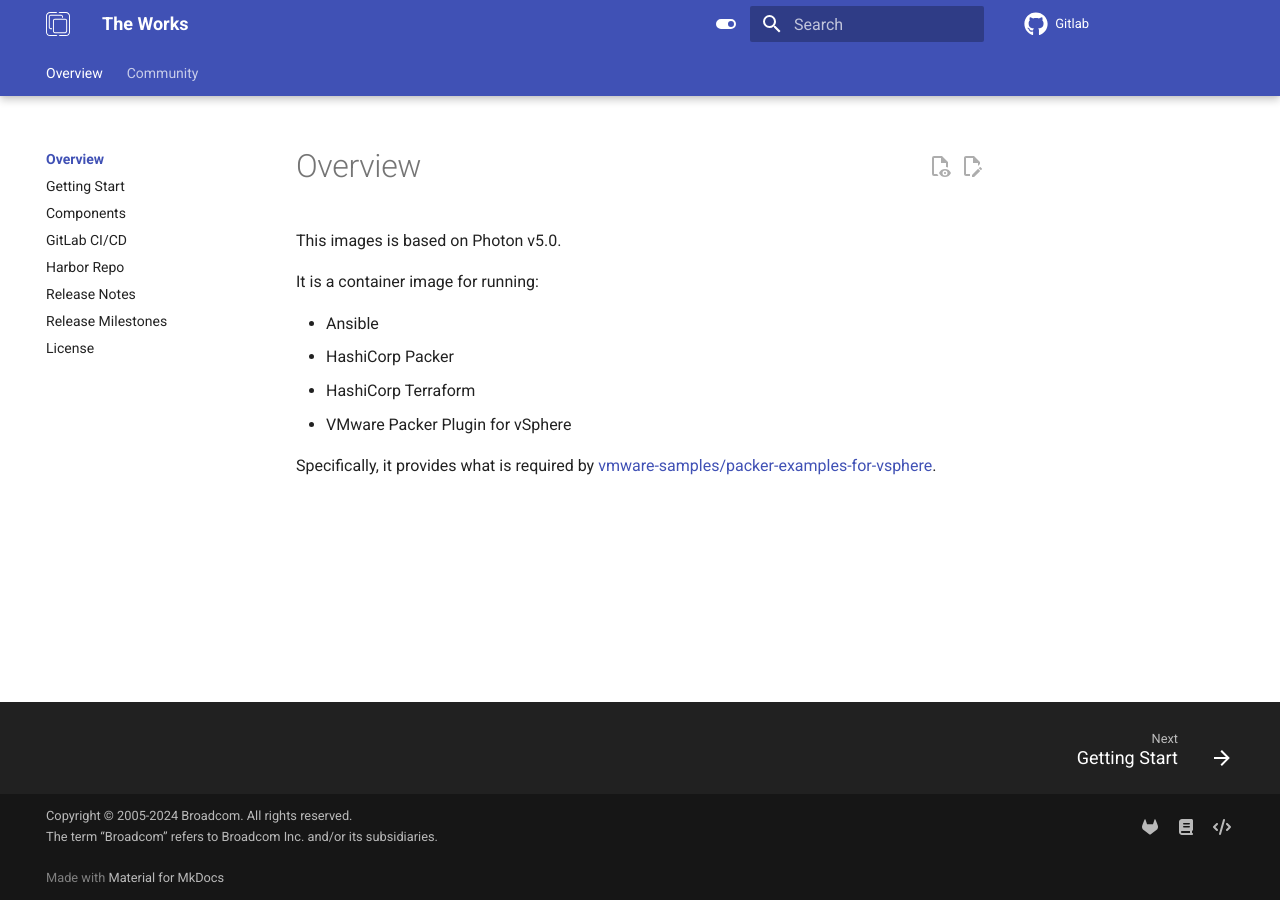
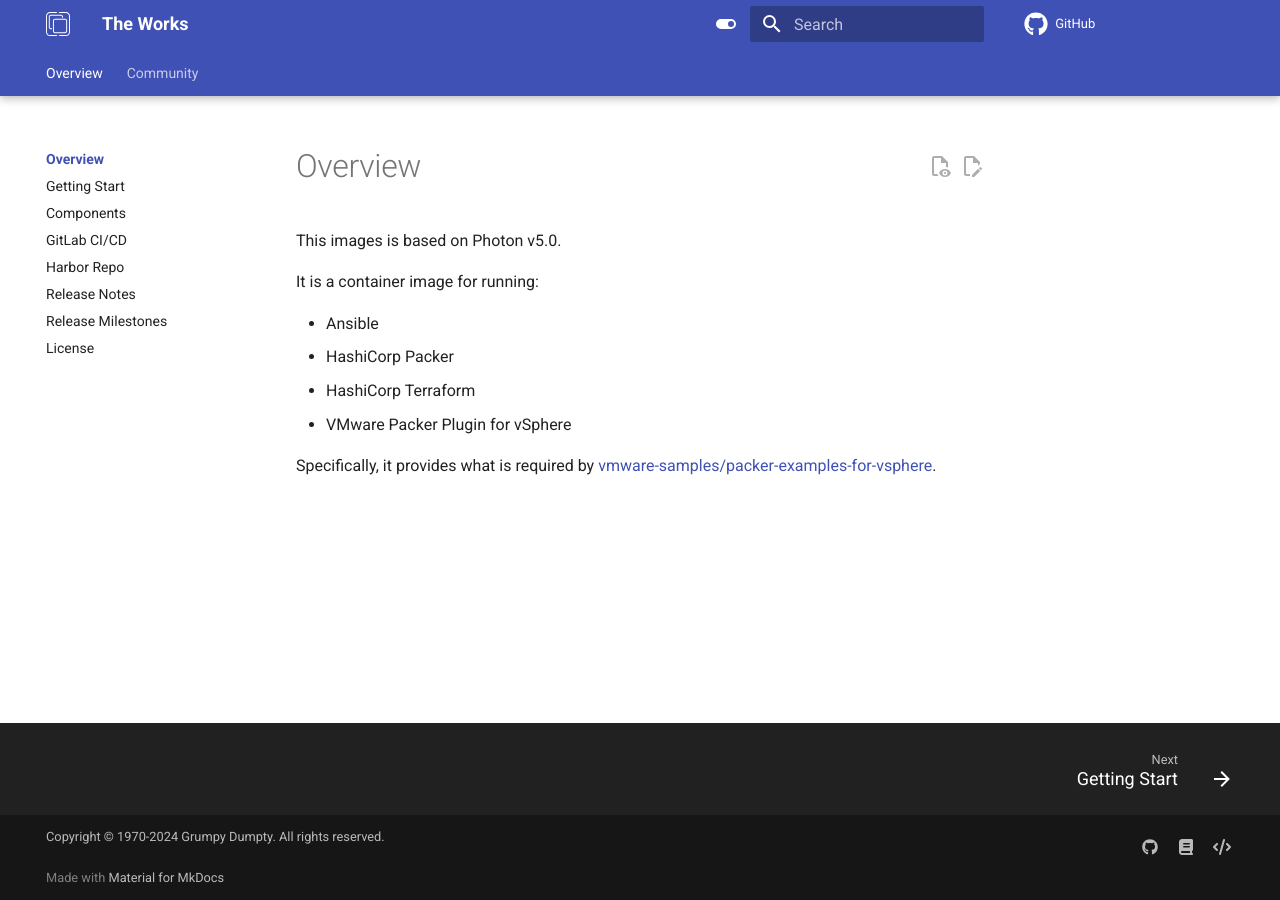
Before and after one commit to grumpydumpty/theworks, an MkDocs documentation site: the page built from docs/index.md, in a window 1280 px wide. Built offline with MkDocs 1.6.1 and Material for MkDocs 9.7.7, drawn with Linux system fonts in a browser that asks for light colours; comment, search, counter and statistics services are not loaded; the version menu is left out.

Commit message:
Switch to github.io and add devcontainer for docs

```diff
--- a/mkdocs.yml
+++ b/mkdocs.yml
@@ -1,20 +1,19 @@
 # Project Information
 site_name: The Works
 site_description: Docker container with all the tools you need.
-site_url: http://containers.lab.net/theworks
-site_author: Broadcom
+site_url: https://grumpydumpty.github.io/theworks
+site_author: Grumpy Dumpty
 docs_dir: docs
 site_dir: .site
 use_directory_urls: true
 
 # Repository
-repo_url: https://gitlab.eng.vmware.com/sydney/containers/theworks
-edit_uri: -/blob/main/docs
+repo_url: https://github.com/grumpydumpty/theworks
+edit_uri: blob/main/docs
 
 # Copyright
 copyright: |
-  Copyright &copy; 2005-2024 Broadcom. All rights reserved.<br/>
-  The term “Broadcom” refers to Broadcom Inc. and/or its subsidiaries.<br/><br/>
+  Copyright &copy; 1970-2024 Grumpy Dumpty. All rights reserved.<br/><br/>
 
 # Configuration
 theme:
@@ -80,19 +79,16 @@ plugins:
 
 # Customization
 extra:
-  config:
-    repo_url: https://gitlab.eng.vmware.com/sydney/containers/theworks
-    repo_url_raw: https://gitlab.eng.vmware.com/sydney/containers/theworks/-/raw/main
   version:
     default: latest
     provider: mike
   social:
-    - icon: fontawesome/brands/gitlab
-      link: https://gitlab.eng.vmware.com/sydney/containers/theworks
+    - icon: fontawesome/brands/github
+      link: https://github.com/grumpydumpty/theworks
     - icon: fontawesome/solid/book
-      link: http://containers.lab.net/theworks/
+      link: https://grumpydumpty.github.io/theworks/
     - icon: fontawesome/solid/code
-      link: https://gitlab.eng.vmware.com/sydney/containers/theworks/docs
+      link: https://github.com/grumpydumpty/theworks/docs
 extra_css:
   - assets/stylesheets/extra.css
   - assets/stylesheets/spanable.css
@@ -137,13 +133,13 @@ nav:
   - GitLab CI/CD: gitlab-ci.md
   - Harbor Repo: harbor.md
   - Release Notes: release-notes.md
-  - Release Milestones: https://gitlab.eng.vmware.com/sydney/containers/theworks/-/milestones
+  - Release Milestones: https://github.com/grumpydumpty/theworks/milestones
   - License: license.md
 - Community:
   - community/index.md
   - Contributing: community/contributing.md
-  - Discussions: https://gitlab.eng.vmware.com/sydney/containers/theworks/activity
-  - Search Issues: https://gitlab.eng.vmware.com/sydney/containers/theworks/-/issues
-  - Open an Issue: https://gitlab.eng.vmware.com/sydney/containers/theworks/-/issues/new
+  - Discussions: https://github.com/grumpydumpty/theworks/discussions
+  - Search Issues: https://github.com/grumpydumpty/theworks/issues
+  - Open an Issue: https://github.com/grumpydumpty/theworks/issues/new
   - Support: community/support.md
   - Code of Conduct: community/code-of-conduct.md
```
Also changed, not shown: requirements.txt (added, +10 -0 lines), 3 other files.
